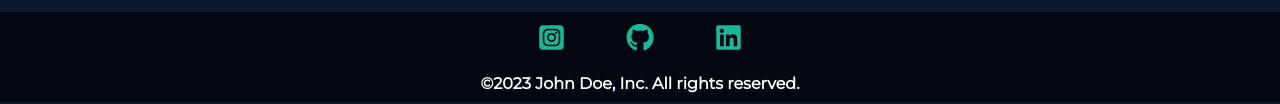
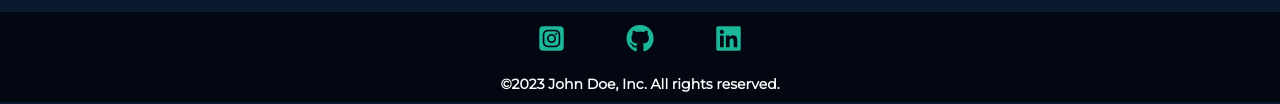
Before and after one commit to alfred3ks/ejer-html-css-kc, a plain HTML site: page index.html in a window 1280 px wide. Shown: the part 693-797 px from the top of the page. Drawn offline with Linux system fonts and the light colour scheme.

Commit message:
Hago ajustes testo del footer y agrego font awesome para los iconos.

```diff
--- a/css/footer.css
+++ b/css/footer.css
@@ -1,6 +1,8 @@
 .footer {
   width: 100%;
+  min-width: 300px;
   height: 90px;
+  padding: 0 5px;
   background-color: var(--primary-color);
 }
 
@@ -17,6 +19,7 @@
   width: 100%;
   text-align: center;
 }
+
 .footer__container .footer__contact a {
   width: 100%;
   color: var(--secondary-color);
@@ -25,7 +28,7 @@
 }
 
 .footer__text {
-  font-size: 1.6rem;
+  font-size: 1.4rem;
   color: var(--text-color);
 }
 
```
